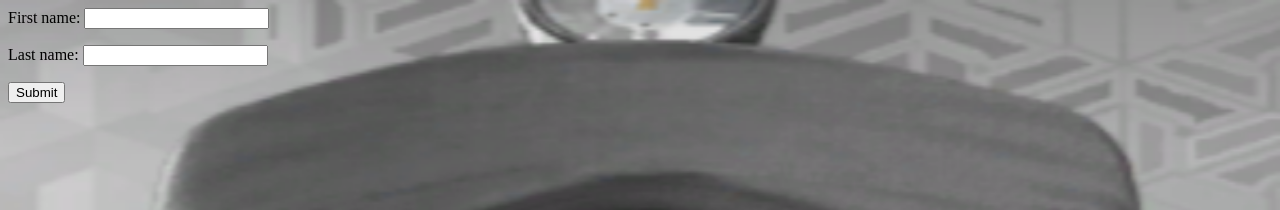
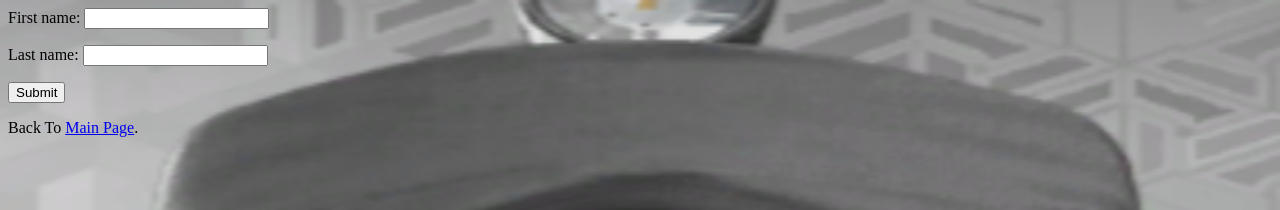
Before and after one commit to LactoseDrink/ITPlusWebsite, a plain HTML site: page htmltest.html in a window 1280 px wide. Shown: the top 210 px of the page. Drawn offline with Linux system fonts and the light colour scheme.

Commit message:
Update htmltest.html

```diff
--- a/htmltest.html
+++ b/htmltest.html
@@ -21,3 +21,4 @@ body {
     })
   </script>
 </form>
+<p>Back To <a href="https://lactosedrink.github.io/ITPlusWebsite/index.html"> Main Page</a>.
```
